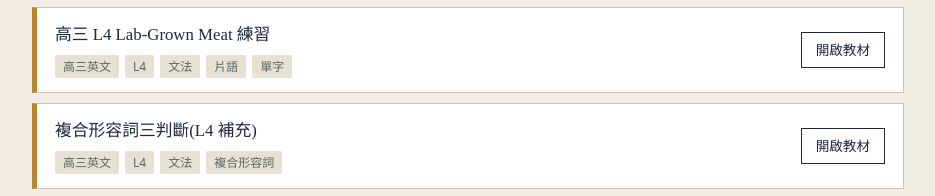
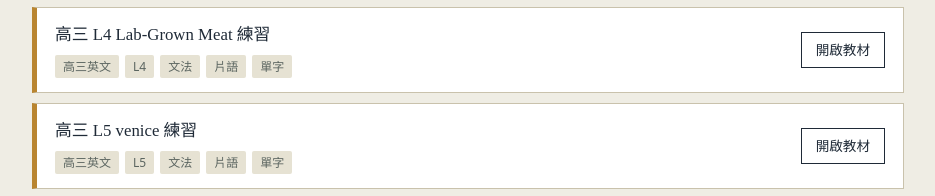
Before and after one commit to arial1013-cmd/material-index, a plain HTML site: page index.html in a window 1280 px wide. Shown: the part 811-1007 px from the top of the page, without its empty margins (172-1107 px from the left). Drawn offline with Linux system fonts and the light colour scheme.

Commit message:
補上G12L5

```diff
--- a/index.html
+++ b/index.html
@@ -183,6 +183,7 @@ const materialsData = [
   { grade:'g11', title:'高二 L4 Day of the Dead 練習', unit:'L4', tags:['文法','片語','單字'], url:'materials/g11/g11-l4-day-of-the-dead.html' },
   { grade:'g11', title:'高二 L5 Kyoto 練習', unit:'L5', tags:['文法','片語','單字'], url:'materials/g11/g11-l5-kyoto.html' },
   { grade:'g12', title:'高三 L4 Lab-Grown Meat 練習', unit:'L4', tags:['文法','片語','單字'], url:'materials/g12/g12-l4-lab-grown-meat.html' },
+  { grade:'g12', title:'高三 L5 venice 練習', unit:'L5', tags:['文法','片語','單字'], url:'materials/g12/g12-l4-venice.html' },
   { grade:'g12', title:'複合形容詞三判斷(L4 補充)', unit:'L4', tags:['文法','複合形容詞'], url:'materials/g12/g12-l4-compound-adjectives.html' },
   { grade:'basic', title:'高中基礎文法總複習', unit:'', tags:['文法','基礎'], url:'materials/basic/high-school-grammar-review.html' },
   { grade:'basic', title:'Be動詞綜合練習(all)', unit:'', tags:['文法','be動詞'], url:'materials/basic/be-verb-comprehensive-practice.html' },
```
